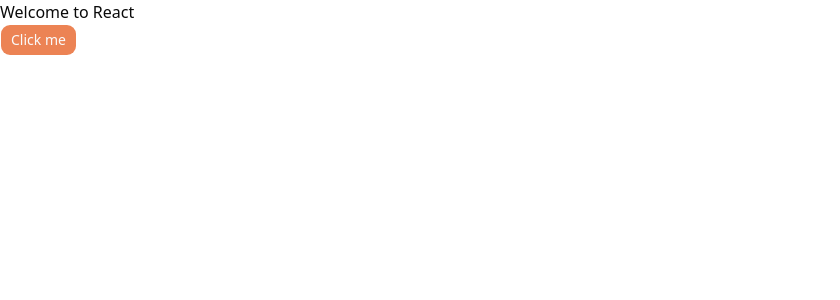
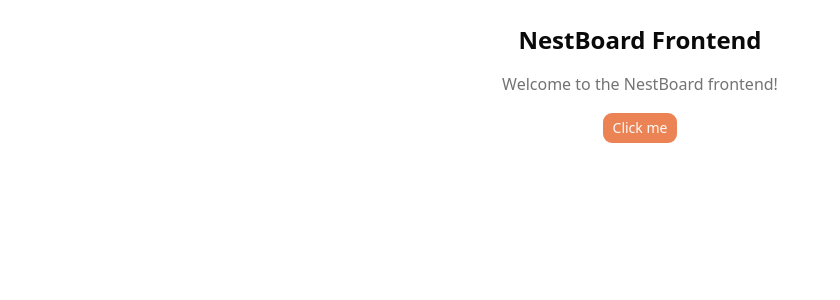
Before and after one commit to heruni99/nestBoardNew, a React (Vite) app: page / in a window 1280 px wide. Shown: the top 300 px of the page, without its empty margins (0-840 px from the left). Built offline with nearby package versions, Linux system fonts and the light colour scheme.

Commit message:
initialise pages folder, home page n hero section.

```diff
--- a/src/App.tsx
+++ b/src/App.tsx
@@ -3,12 +3,14 @@ import { Button } from './components/ui/button'
 
 function App() {
 
-
   return (
-    <>
-     <h1>Welcome to React</h1>
-     <Button onClick={() => alert('Button clicked!')}>Click me</Button>
-    </>
+    <div className="flex flex-col items-center gap-4 p-6">
+     <h1 className="text-center text-2xl font-bold">NestBoard Frontend</h1>
+     <p className="text-center text-muted-foreground">
+       Welcome to the NestBoard frontend!
+     </p>
+     <Button>Click me</Button>
+    </div>
   )
 }
 
--- /dev/null
+++ b/src/pages/home/components/HeroSection.tsx
@@ -0,0 +1,10 @@
+export function HeroSection() {
+  return (
+    <div className="flex flex-col items-center gap-4 p-6">
+      <h1 className="text-center text-2xl font-bold">NestBoard Frontend</h1>
+      <p className="text-center text-muted-foreground">
+        Welcome to the NestBoard frontend!
+      </p>
+    </div>
+  )
+}
--- /dev/null
+++ b/src/pages/home/home.tsx
@@ -0,0 +1,10 @@
+export function Home() {
+  return (
+    <div className="flex flex-col items-center gap-4 p-6">
+      <h1 className="text-center text-2xl font-bold">NestBoard Frontend</h1>
+      <p className="text-center text-muted-foreground">
+        Welcome to the NestBoard frontend!
+      </p>
+    </div>
+  )
+}
```
